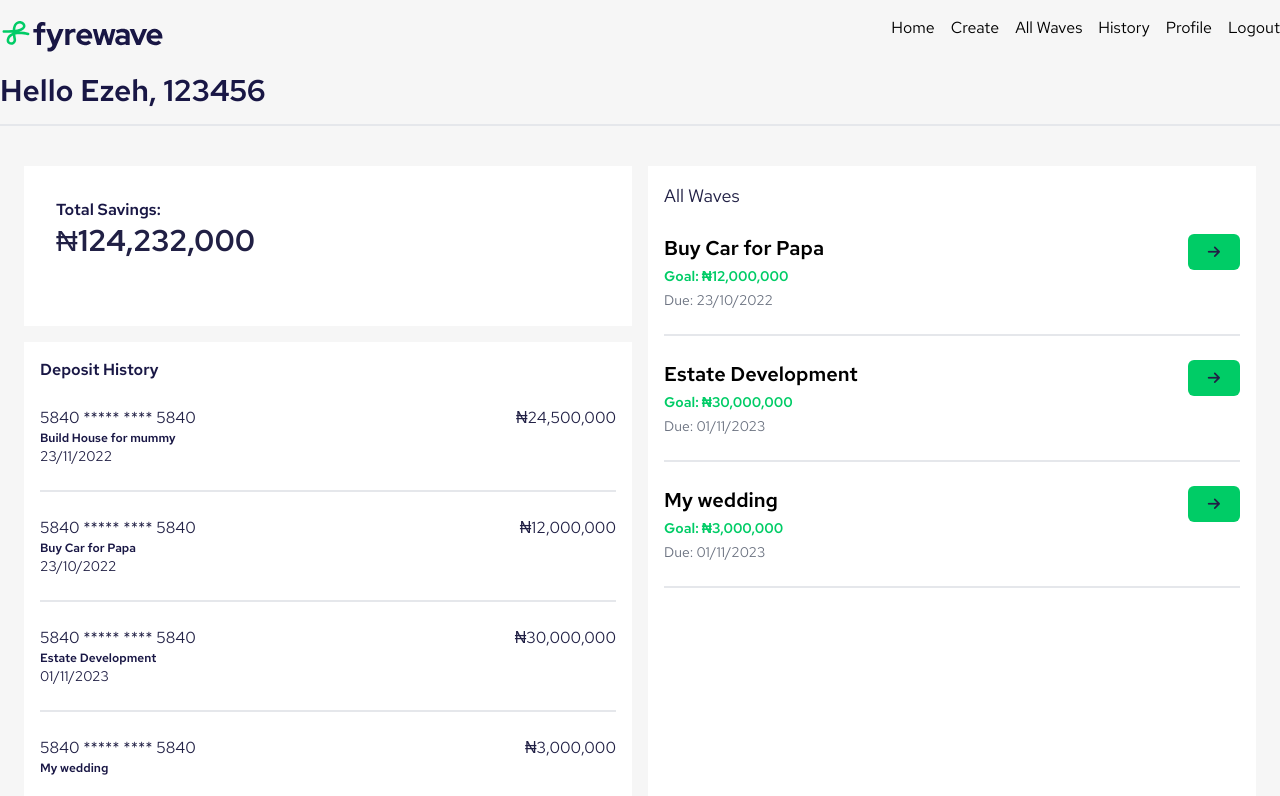
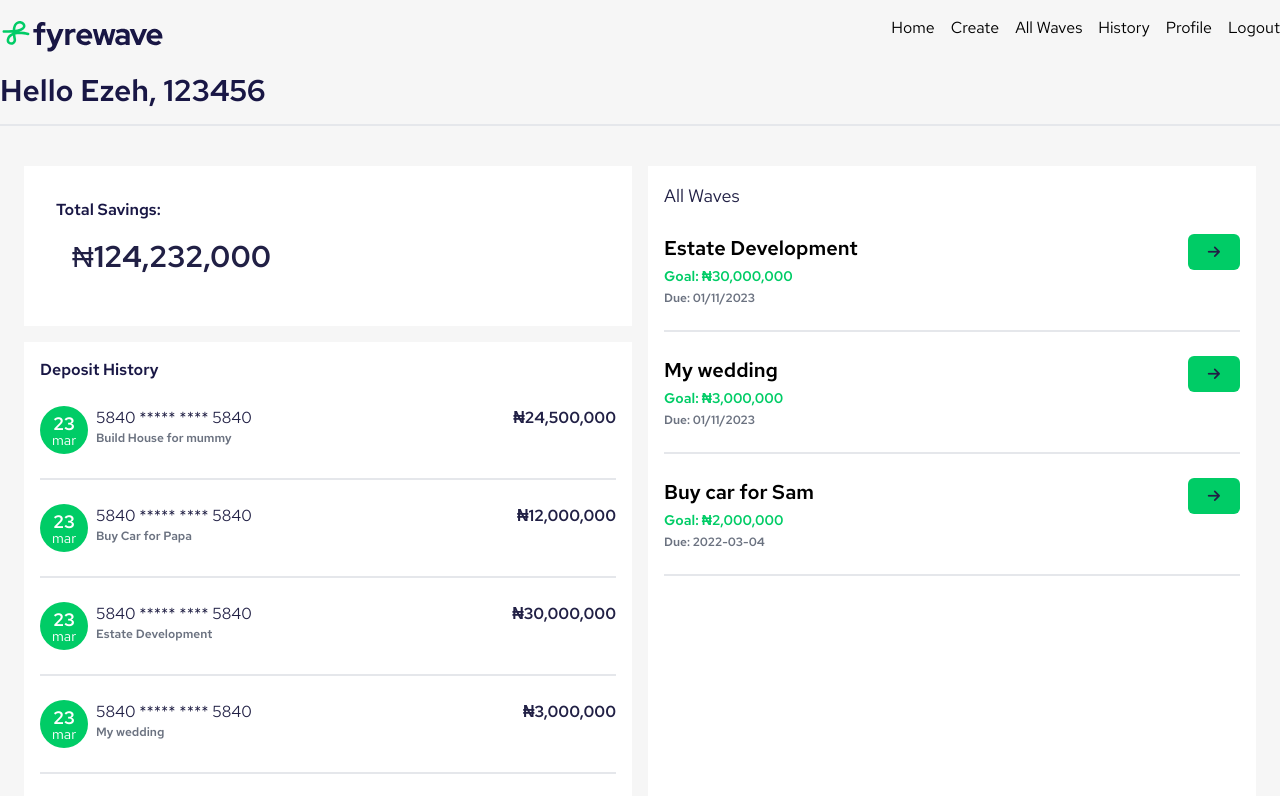
Before and after one commit to FyreWave/front-wave, a React (Vite) app: page / in a window 1280 px wide. Shown: the top 796 px of the page. Built offline with nearby package versions, Linux system fonts and the light colour scheme; data requests are answered from the project's data file.

Commit message:
Edited wave activities component, Dashboard styling

```diff
--- a/db/db.json
+++ b/db/db.json
@@ -1,12 +1,5 @@
 {
   "waves": [
-    {
-      "title": "Buy Car for Papa",
-      "goal": "12,000,000",
-      "date": "23/10/2022",
-      "type": "group",
-      "id": "NuFEOnQ"
-    },
     {
       "title": "Estate Development",
       "goal": "30,000,000",
@@ -20,6 +13,13 @@
       "type": "group",
       "date": "01/11/2023",
       "id": "kYAibtg"
+    },
+    {
+      "title": "Buy car for Sam",
+      "goal": "2,000,000",
+      "type": "group",
+      "date": "2022-03-04",
+      "id": "6sB_QEn"
     }
   ]
 }
--- a/src/Pages/HomeDashboard.tsx
+++ b/src/Pages/HomeDashboard.tsx
@@ -7,12 +7,12 @@ const HomeDashboard = () => {
     <div>
       <div className="pt-10">
         <div>
-          <div className="grid md:grid-cols-2 gap-x-4">
+          <div className="grid md:grid-cols-2 gap-x-4 gap-y-4">
             <div className="">
               <div className="Dashboard-tile h-40">
                 <div className="p-4">
                   <h2 className="regular-title">Total Savings:</h2>
-                  <h1 className="text-3xl font-extrabold">
+                  <h1 className="text-3xl font-extrabold m-4">
                     <span className="font-thin">&#8358;</span>124,232,000
                   </h1>
                 </div>
--- a/src/Pages/WaveDetailsPage.tsx
+++ b/src/Pages/WaveDetailsPage.tsx
@@ -55,7 +55,7 @@ const WaveDetailsPage = () => {
       </div>
 
       <div>
-        <button onClick={deleteWave} className="regular-button">
+        <button onClick={deleteWave} className="regular-button mt-4">
           Delete Wave
         </button>
       </div>
--- a/src/components/DepositHistoryComponent.tsx
+++ b/src/components/DepositHistoryComponent.tsx
@@ -41,22 +41,31 @@ const DepositHistoryComponent = () => {
     },
   ]);
   return (
-    <div className="bg-i-800 my-b">
+    <div className="my-b">
       <div>
         {histories.map((history, index) => (
           <div key={index}>
             <div className="border-b-2">
               <div className="py-6">
                 <div className="flex justify-between">
-                  <div>
-                    <h1>
-                      {number} ***** **** {number}
-                    </h1>
-                    <h1 className="regular-title text-xs">{history.title}</h1>
-                    <p className="text-sm">{history.date}</p>
+                  <div className="flex">
+                    <div className="bg-primary-500 p-1 rounded-full w-12 h-12 flex justify-center mr-2">
+                      <div className="text-center">
+                        <p className="text-lg text-white font-bold">23</p>
+                        <p className="text-sm text-white -mt-2">mar</p>
+                      </div>
+                    </div>
+                    <div>
+                      <h1>
+                        {number} ***** **** {number}
+                      </h1>
+                      <h1 className="font-semibold text-xs text-gray-500">
+                        {history.title}
+                      </h1>
+                    </div>
                   </div>
                   <div>
-                    <p>&#8358;{history.goal}</p>
+                    <p className="font-bold">&#8358;{history.goal}</p>
                   </div>
                 </div>
               </div>
--- a/src/components/WaveList.tsx
+++ b/src/components/WaveList.tsx
@@ -20,7 +20,9 @@ const WaveList = (props: { waves: WavesDataType[]; title: any }) => {
                   <p className="font-bold py-1 text-sm goal-color">
                     Goal: &#8358;{wave.goal}
                   </p>
-                  <p className="text-sm text-gray-500">Due: {wave.date}</p>
+                  <p className="text-xs text-gray-500 font-bold">
+                    Due: {wave.date}
+                  </p>
                 </div>
                 <div>
                   <button className="regular-button">
--- a/src/components/waveComponents/WaveActivities.tsx
+++ b/src/components/waveComponents/WaveActivities.tsx
@@ -8,15 +8,21 @@ const activities = [
   {
     name: "Nelson fundzbag",
     amount: "",
-    type: "withdrawal",
+    type: "initiated a withdrawal",
     date: "25-12-2022",
   },
   {
     name: "Williams Uchendu",
-    types: "deposited",
+    type: "deposited",
 
     amount: "23,000",
     date: "25-12-2022",
+  },
+  {
+    name: "Sam Nmeje",
+    type: "invited",
+    invitee: "sandra",
+    date: "25-334-2023",
   },
 ];
 
@@ -29,7 +35,7 @@ const WaveActivities = () => {
             return (
               <div className="text-xl font-medium py-2">
                 <div className="activity-name">
-                  {activity.name} {activity.type}{" "}
+                  {activity.name} {activity.type} {activity.invitee}
                   <span className="text-primary-500">{activity.amount}</span>
                 </div>
 
--- a/src/components/waveComponents/WaveUsers.tsx
+++ b/src/components/waveComponents/WaveUsers.tsx
@@ -208,7 +208,7 @@ const WaveUsers = () => {
     <div>
       <div>
         <ul>
-          <li>waver</li>
+          <li className="text-white">waver</li>
         </ul>
       </div>
       <div className="h-[500px]">
@@ -222,7 +222,7 @@ const WaveUsers = () => {
                 {directory[letter].map((person: any) => (
                   <li key={person.id} className="bg-secondary-400">
                     <div className="flex justify-between items-center">
-                      <div className="relative px-6 py-5 flex items-center space-x-3 hover:bg-secondary-600 focus-within:ring-2 focus-within:ring-inset focus-within:ring-indigo-500">
+                      <div className="relative px-6 py-5 flex items-center space-x-3 focus-within:ring-2 focus-within:ring-inset focus-within:ring-indigo-500">
                         <div className="flex-shrink-0">
                           <img
                             className="h-10 w-10 rounded-full"
```
